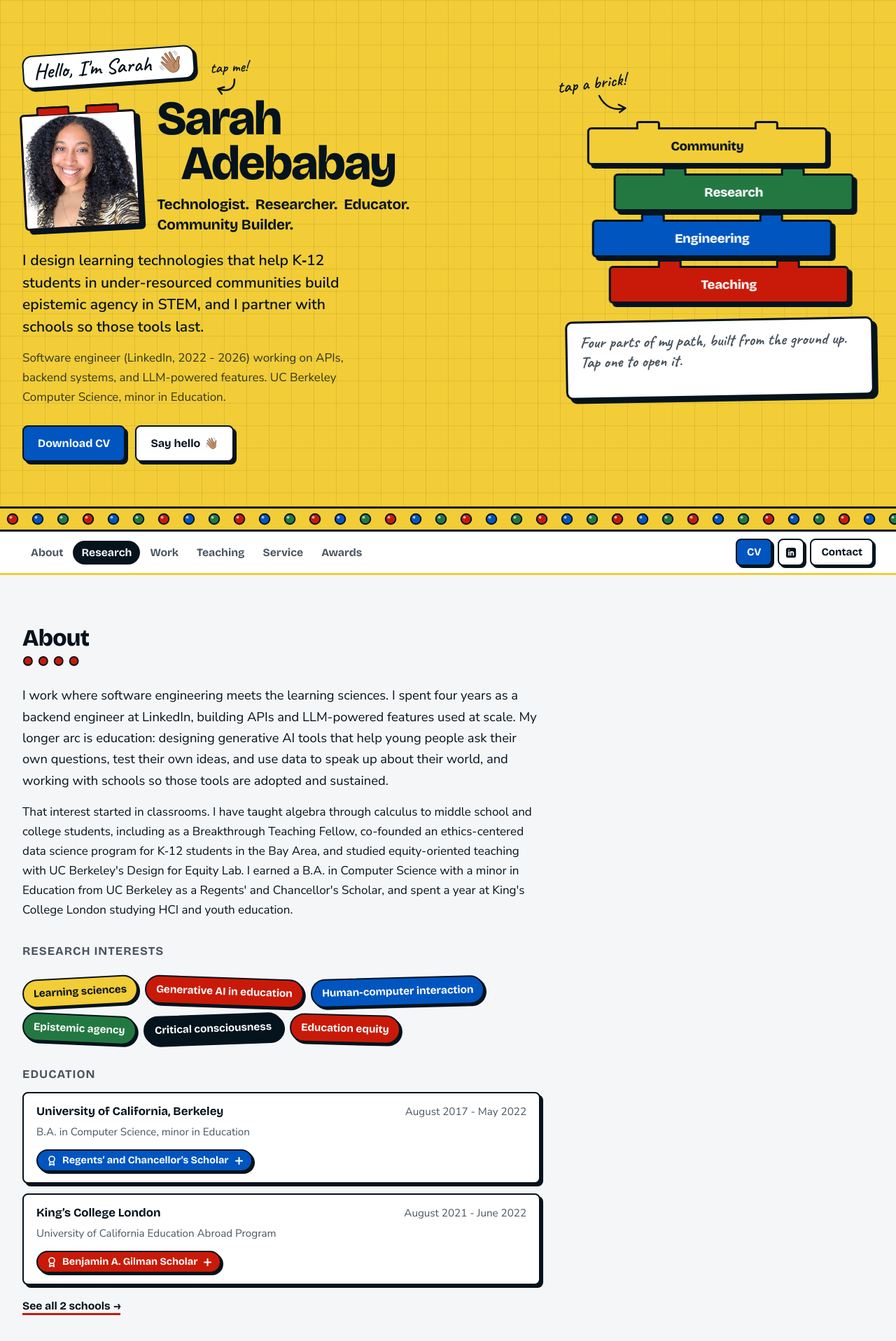
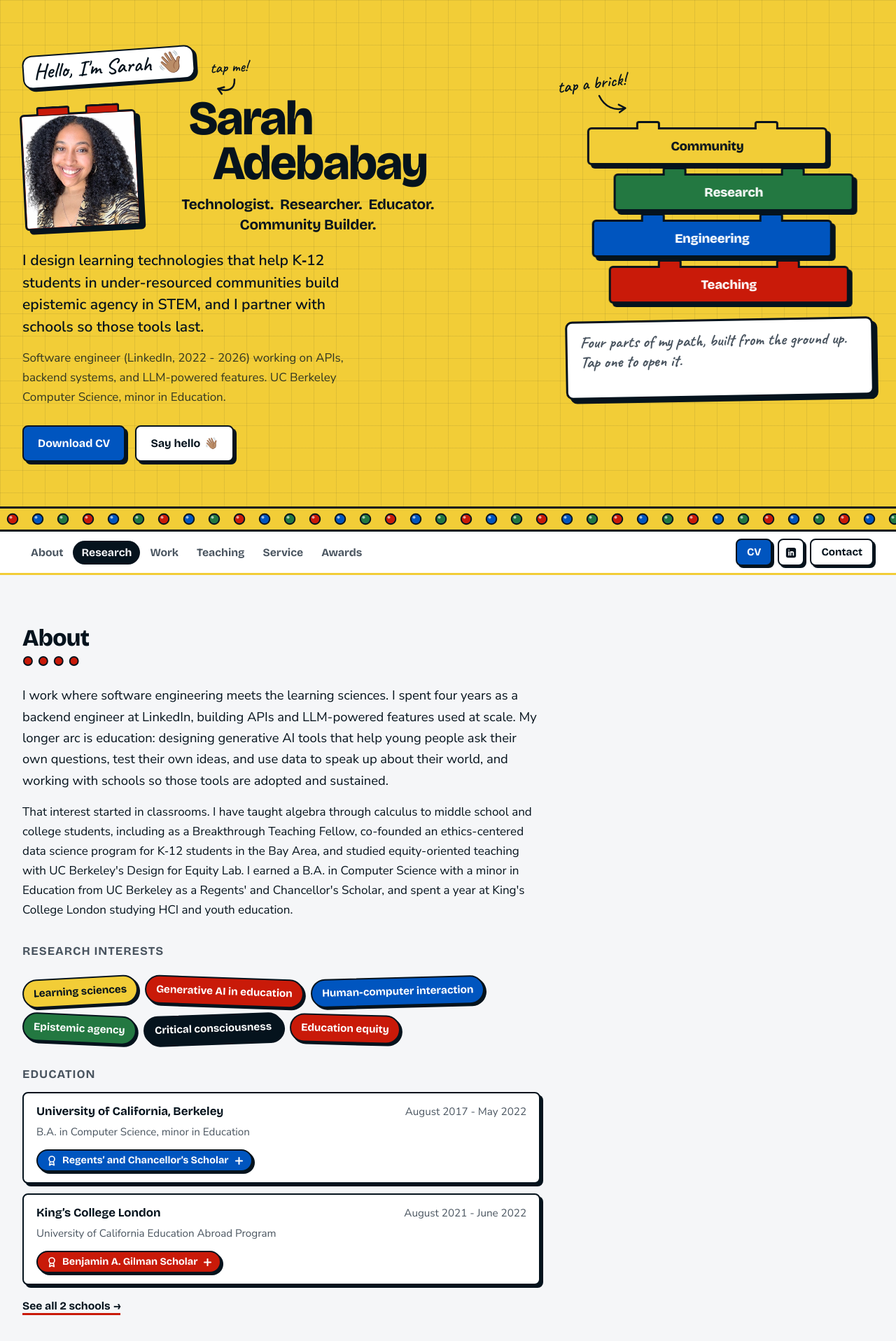
Before and after one commit to sarah-adebabay/sarah-adebabay.github.io, a Jekyll site: the page built from _pages/about.md, in a window 1280 px wide. Shown: the top 1917 px of the page at 70% size. Built offline with Jekyll 4.4.1, drawn with Linux system fonts in a browser that asks for light colours.

Commit message:
Center the tagline under the name
Co-Authored-By: Claude Opus 5.5 <noreply@anthropic.com>

```diff
--- a/assets/css/brick.css
+++ b/assets/css/brick.css
@@ -188,13 +188,14 @@ button.hello:active { transform: rotate(-4deg) scale(.97); }
 /* Photo brick beside the name */
 .name-row { display: flex; align-items: center; gap: 26px; margin: 4px 0 22px; }
 .name-row h1 { margin: 0; font-size: clamp(2.4rem, 5.4vw, 4.3rem); }
-.name-block { min-width: 0; }
+.name-block { min-width: 0; display: flex; flex-direction: column; align-items: center; }
 /* Tagline under the name: phrases wrap as whole units, so narrow screens stack them cleanly */
 .tagline {
   display: flex; flex-wrap: wrap; column-gap: 0.45em; row-gap: 2px;
   font-family: var(--display); font-weight: 700; letter-spacing: -0.01em;
   font-size: clamp(1rem, 1.7vw, 1.3rem); line-height: 1.3;
   color: var(--ink); margin: 14px 0 0; max-width: 32ch;
+  justify-content: center; text-align: center;
 }
 .hero-inner > div > .tagline { margin: -8px 0 22px; }
 .tagline span { white-space: nowrap; }
```
